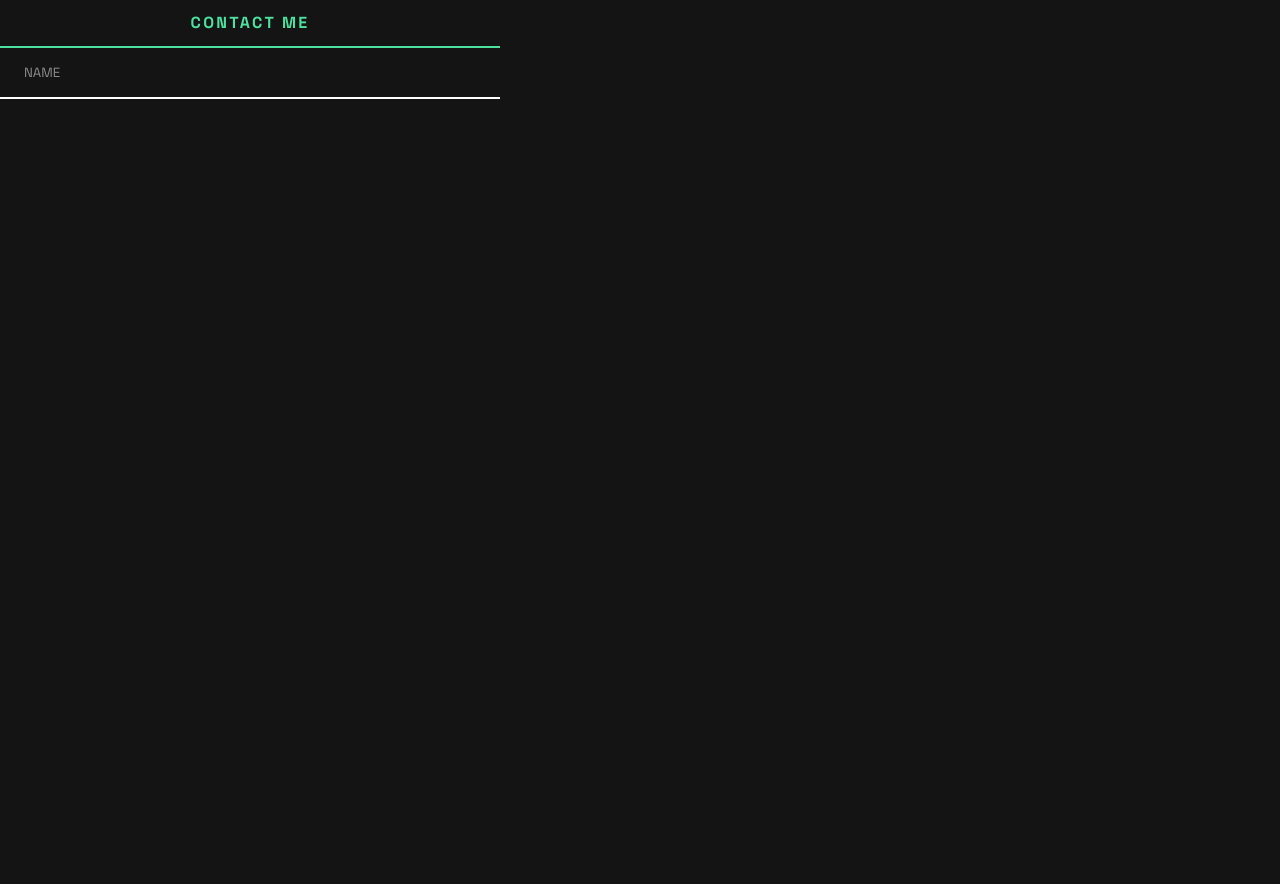
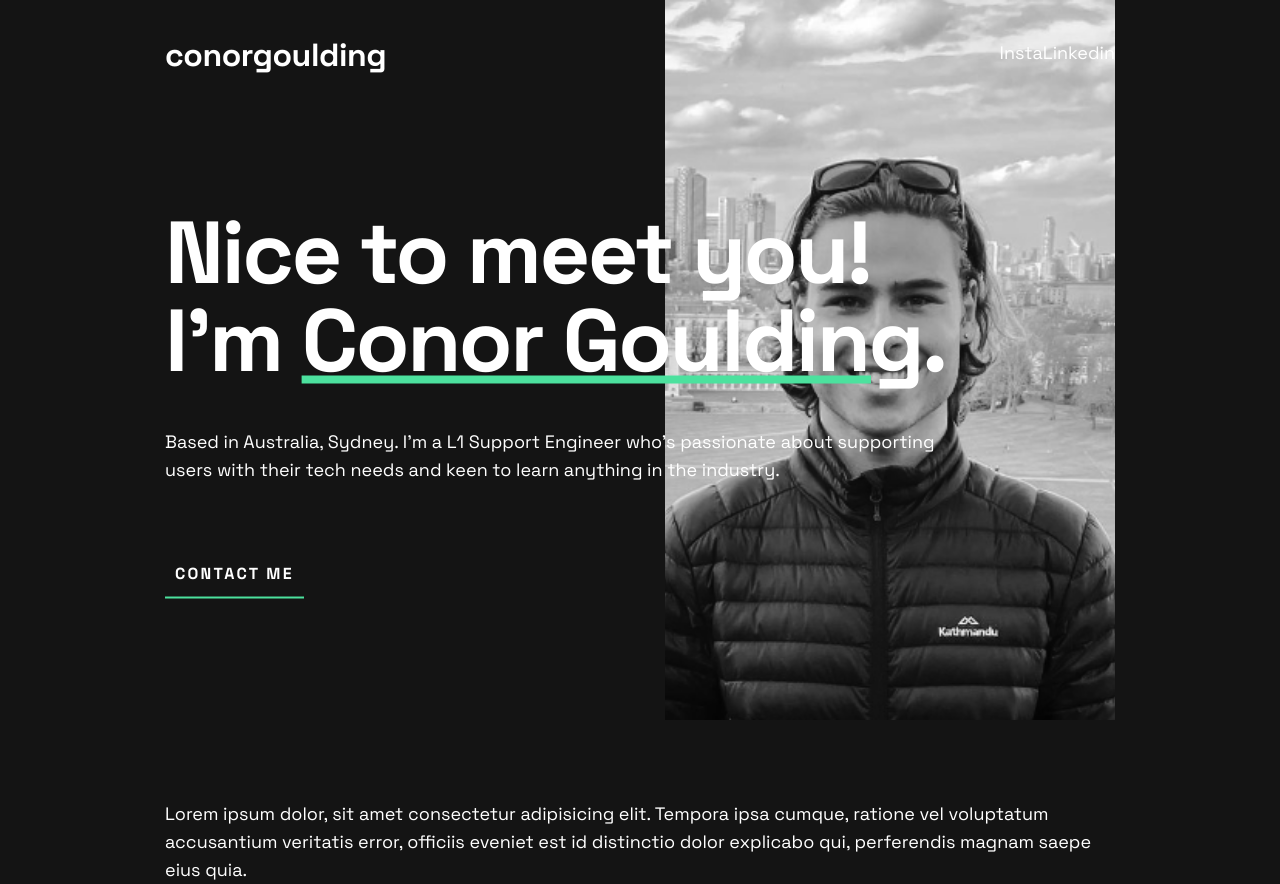
Before and after one commit to JlordS32/single-page-dev-portfolio, a plain HTML site: page starter-code/index.html in a window 1280 px wide. Before the commit the page ends 800 px from the top, so only its background shows below. Drawn offline with Linux system fonts and the light colour scheme.

Commit message:
setting up hero page

```diff
--- a/starter-code/index.html
+++ b/starter-code/index.html
@@ -22,26 +22,56 @@
 			rel="stylesheet"
 			href="./styles/utilities.css"
 		/>
+		<link
+			rel="stylesheet"
+			href="./styles/hero.css"
+		/>
 
 		<title>Frontend Mentor | Single-page developer portfolio</title>
 	</head>
 	<body>
-		<div
-			class="d-flex flex-column"
-			style="width: 500px"
-		>
-			<button
-				type="button"
-				class="btn"
-			>
-				Contact Me
-			</button>
-			<input
-				type="text"
-				placeholder="name"
-				class="text-input"
-				pattern="[a-z A-Z]*"
-			/>
-		</div>
+		<header>
+			<nav>
+				<div class="brand-logo">conorgoulding</div>
+
+				<div class="d-flex">
+					<a href="https://www.instagram.com/conor_goulding/">
+						<div>Insta</div>
+					</a>
+
+					<a
+						href="https://www.linkedin.com/in/conor-goulding-9ba0781b5/?originalSubdomain=au"
+						><div>Linkedin</div></a
+					>
+				</div>
+			</nav>
+		</header>
+
+		<main>
+			<section class="hero">
+            <div class="img-container">
+
+            </div>
+				<div class="hero-desc">
+					<h1 class="h-xl">Nice to meet you! I'm <span class="standout">Conor Goulding</span>.</h1>
+					<p>
+						Based in Australia, Sydney. I'm a L1 Support Engineer who's passionate about supporting users with their tech needs and keen to learn anything in the industry.
+					</p>
+               <button class="btn">
+                  Contact Me
+               </button>
+				</div>
+			</section>
+			<section>
+				<p>
+					Lorem ipsum dolor, sit amet consectetur adipisicing elit. Tempora ipsa
+					cumque, ratione vel voluptatum accusantium veritatis error, officiis
+					eveniet est id distinctio dolor explicabo qui, perferendis magnam
+					saepe eius quia.
+				</p>
+			</section>
+		</main>
+
+		<footer></footer>
 	</body>
 </html>
--- /dev/null
+++ b/starter-code/styles/hero.css
@@ -0,0 +1,32 @@
+.hero {
+	height: 100vh;
+	display: flex;
+   position: relative;
+}
+
+.hero-desc {
+	margin-top: 10rem;
+	transform: translateY(-50%);
+	padding-top: 10rem;
+	width: 44rem;
+	height: 16.83333rem;
+}
+
+.hero .img-container {
+   z-index: -1;
+   position: absolute;
+   right: 0;
+	width: 25rem;
+	height: 40rem;
+	background-image: url(../assets/images/conor.png);
+	background-size: cover;
+	background-position: center;
+}
+
+.hero-desc > p {
+	margin-top: 2.4rem;
+}
+
+.hero-desc > .btn {
+	margin-top: 3.7rem;
+}
--- a/starter-code/styles/index.css
+++ b/starter-code/styles/index.css
@@ -22,11 +22,50 @@
 	font-family: inherit;
 }
 
-*, *::before, *::after {
+*,
+*::before,
+*::after {
 	box-sizing: border-box;
 }
 
 body {
 	background-color: var(--bg);
-   color: var(--def-clr)
+	color: var(--def-clr);
+   position: relative;
 }
+
+header {
+   background-color: transparent;
+   position: fixed;
+   top: 0;
+   right: 0;
+   width: 100%;
+}
+
+header, main {
+
+   padding: 0 165px;
+}
+
+nav {
+	display: flex;
+	justify-content: space-between;
+	background-color: transparent;
+	padding: 39px 0;
+}
+
+nav a {
+	text-decoration: none;
+	color: var(--def-clr);
+	transition: 150ms ease-in;
+}
+
+nav .brand-logo {
+	color: var(--White, #fff);
+	font-family: Space Grotesk;
+	font-size: 32px;
+	font-style: normal;
+	font-weight: 700;
+	line-height: 32px;
+	letter-spacing: -0.444px;
+}
--- a/starter-code/styles/utilities.css
+++ b/starter-code/styles/utilities.css
@@ -14,6 +14,10 @@
 	font-size: 24px;
 	line-height: 32px;
 	letter-spacing: normal;
+}
+
+.standout {
+	text-decoration: underline var(--clr-2);
 }
 
 .d-flex {
```
Also changed, not shown: starter-code/assets/images/conor.png (added). Lines whose indentation alone changed are shown as unchanged.
